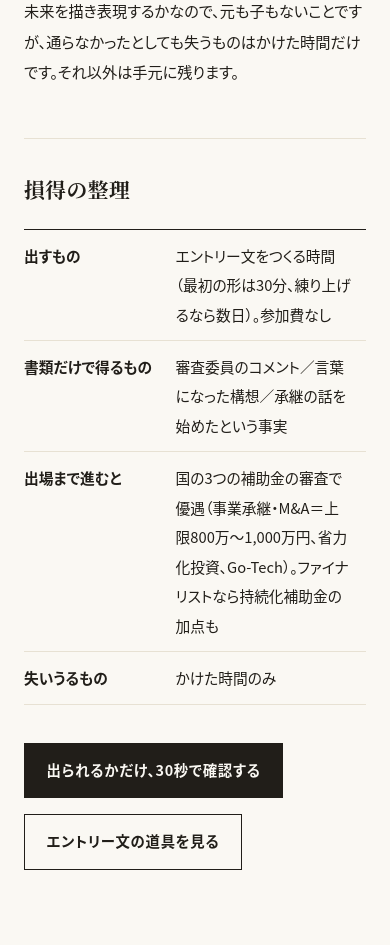
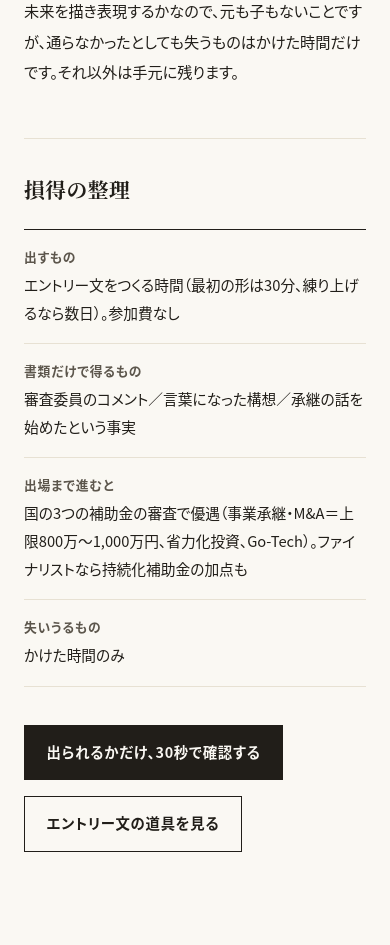
Before and after one commit to R9a00/shinseider, a Python web app: template site/templates/cool.html in a window 390 px wide. Shown: the part 2052-2997 px from the top of the page. Run offline with Jinja, Linux system fonts and the light colour scheme; the template is opened without the code that fills it, so the values that code supplies are empty; some libraries are stand-ins or nearby versions.

Commit message:
design: 損得表を台帳組みに（ラベルを小さく淡く、狭幅ではラベルを上に積む）
Co-Authored-By: Claude Fable 5 <noreply@anthropic.com>

```diff
--- a/site/static/style.css
+++ b/site/static/style.css
@@ -173,6 +173,17 @@ th, td { text-align: left; padding: .75em .9em .75em 0; border-bottom: 1px solid
 th { font-weight: 600; white-space: nowrap; padding-right: 1.6em; }
 table.compact { font-size: .85rem; }
 table.compact td { padding-top: .5em; padding-bottom: .5em; }
+/* ラベル｜値の台帳組み（損得表など）: ラベルは小さく淡く、値を主役に */
+table.ledger th { font-size: .8rem; font-weight: 600; color: var(--ink-soft); letter-spacing: .06em; padding-top: 1.05em; }
+table.ledger td { line-height: 1.9; }
+@media (max-width: 640px) {
+  /* 幅超過する表はページを広げず表内で横スクロール */
+  table { display: block; overflow-x: auto; }
+  /* 台帳組みはラベルを値の上に積む */
+  table.ledger tbody, table.ledger tr, table.ledger th, table.ledger td { display: block; }
+  table.ledger th { white-space: normal; border-bottom: 0; padding: 1.1em 0 0; }
+  table.ledger td { padding: .1em 0 1.1em; }
+}
 table.compact td:first-child { white-space: nowrap; }
 
 .badge {
--- a/site/templates/cool.html
+++ b/site/templates/cool.html
@@ -38,7 +38,7 @@
 </div>
 
 <h2>損得の整理</h2>
-<table>
+<table class="ledger">
 <tr><th>出すもの</th><td>エントリー文をつくる時間（最初の形は30分、練り上げるなら数日）。参加費なし</td></tr>
 <tr><th>書類だけで得るもの</th><td>審査委員のコメント／言葉になった構想／承継の話を始めたという事実</td></tr>
 <tr><th>出場まで進むと</th><td>国の3つの補助金の審査で優遇（事業承継・M&A＝上限800万〜1,000万円、省力化投資、Go-Tech）。ファイナリストなら持続化補助金の加点も</td></tr>
```
